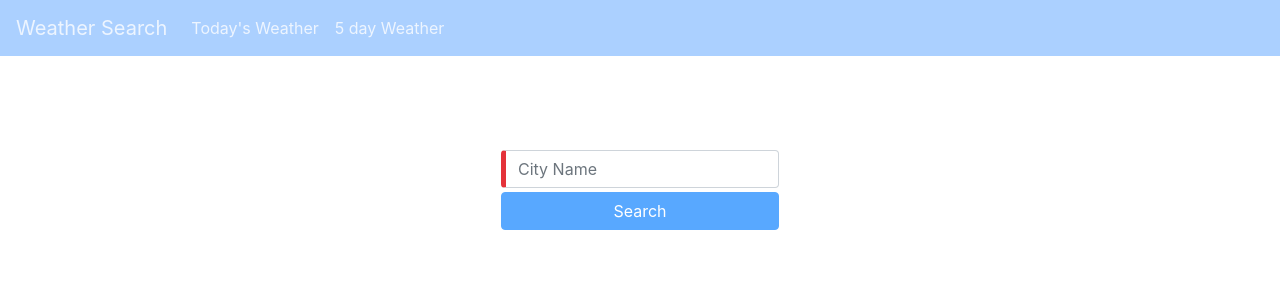
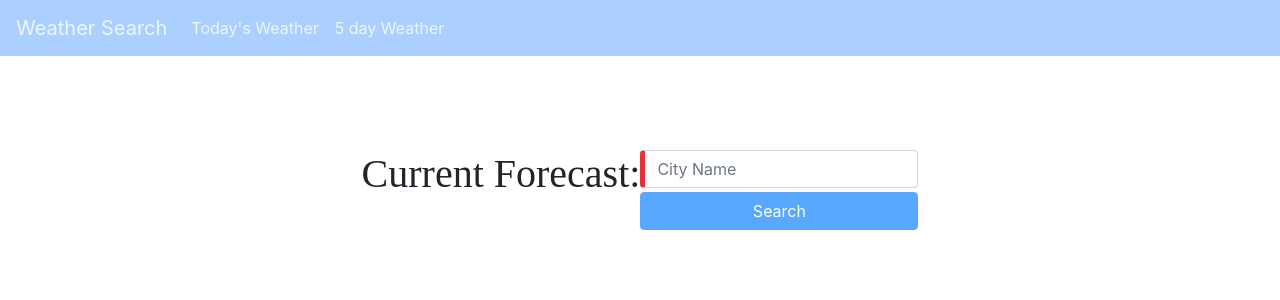
Before and after one commit to reynaldomartinez/weather-app, an Angular app: page / in a window 1280 px wide. Shown: the top 300 px of the page. Built offline with nearby package versions, Linux system fonts and the light colour scheme; a web font is replaced by a local one.

Commit message:
Distinguish component viewed

```diff
--- a/src/app/components/current/current.component.css
+++ b/src/app/components/current/current.component.css
@@ -1,3 +1,6 @@
+h1 {
+  font-family: serif;
+}
 .wrap {
   margin-top: 150px;
   display: flex;
--- a/src/app/components/current/current.component.html
+++ b/src/app/components/current/current.component.html
@@ -1,5 +1,6 @@
 
 <div class="container wrap">
+  <h1>Current Forecast: </h1>
     <div>
       <form #cityForm="ngForm" (ngSubmit)="searchCity(cityName); cityForm.resetForm()" class="form-group">
         <input type="text" id="cityName" name="cityName" class="form-control" placeholder="City Name"
--- a/src/app/components/five-day/five-day.component.css
+++ b/src/app/components/five-day/five-day.component.css
@@ -6,6 +6,10 @@
 
 .ulInfo {
   text-decoration: none !important;
+}
+
+h1 {
+  font-family: serif;
 }
 
 h3 {
--- a/src/app/components/five-day/five-day.component.html
+++ b/src/app/components/five-day/five-day.component.html
@@ -1,4 +1,5 @@
 <div class="container five-day-container">
+  <h1>5-day Forecast: </h1>
   <form class="form-group bg" #cityForm="ngForm" (ngSubmit)="searchCity(cityName)">
     <input type="text" class="form-control" placeholder="City Name" name="cityName"
            [(ngModel)]="cityName" required>
```
